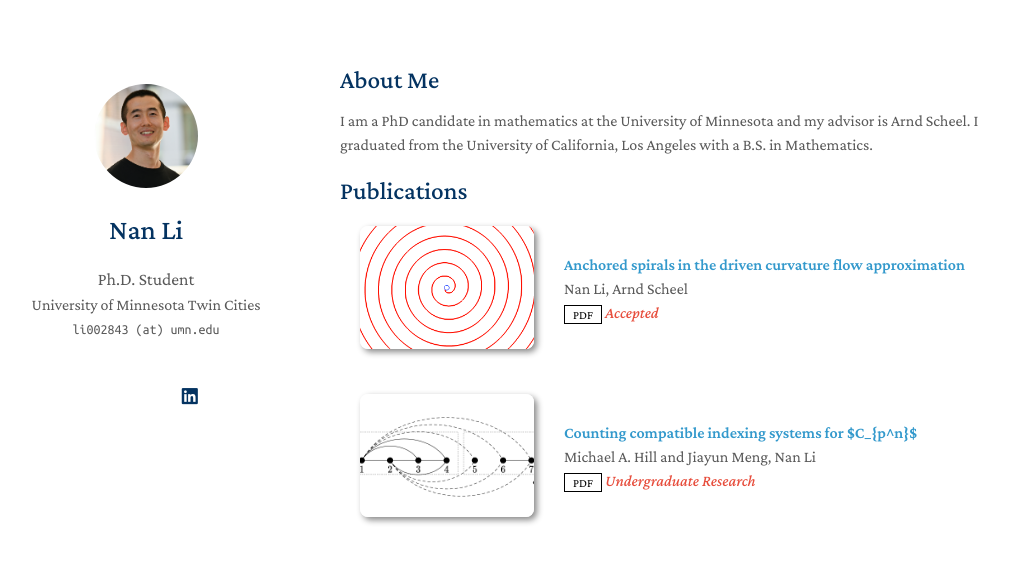
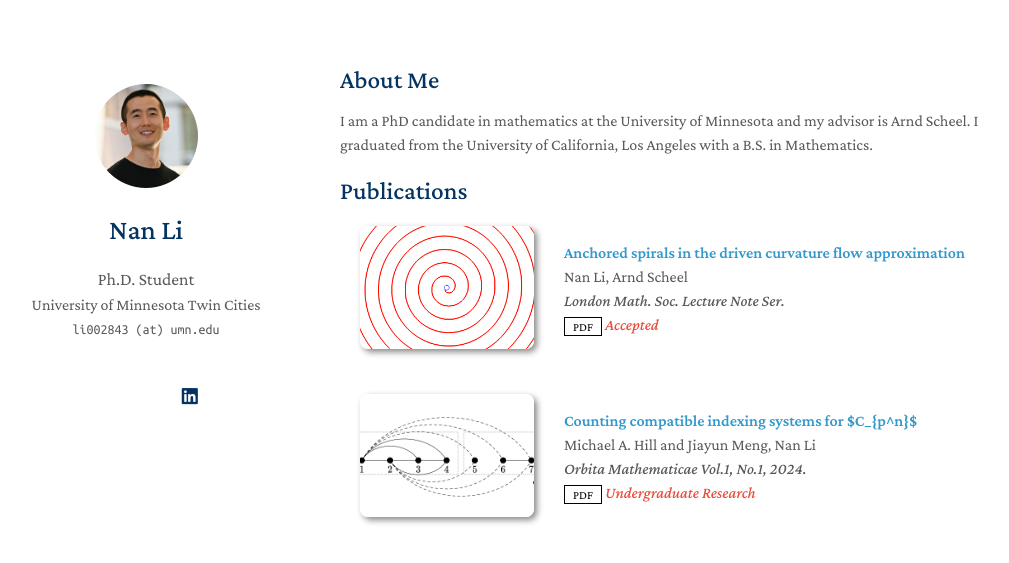
Before and after one commit to eigenan/eigenan.github.io, a Jekyll site: the page built from index.md, in a window 1280 px wide. Shown: the top 563 px of the page, without its empty margins (130-1139 px from the left). Built offline with Jekyll 4.4.1, drawn with Linux system fonts in a browser that asks for light colours; a style sheet for code colours, icons or effects is not loaded; our own code applies the rules of GitHub Pages for plain Markdown files.

Commit message:
Update publications.yml

```diff
--- a/_data/publications.yml
+++ b/_data/publications.yml
@@ -3,7 +3,7 @@ main:
   - title: Anchored spirals in the driven curvature flow approximation
     authors: Nan Li, Arnd Scheel
     conference_short:
-    conference:
+    conference: London Math. Soc. Lecture Note Ser.
     pdf: https://arxiv.org/pdf/2312.07809.pdf
     code:
     page:
@@ -14,7 +14,7 @@ main:
   - title: Counting compatible indexing systems for $C_{p^n}$
     authors: Michael A. Hill and Jiayun Meng, Nan Li
     conference_short:
-    conference:
+    conference: Orbita Mathematicae Vol.1, No.1, 2024.
     pdf: https://arxiv.org/pdf/2212.11250.pdf
     code:
     page:
```
